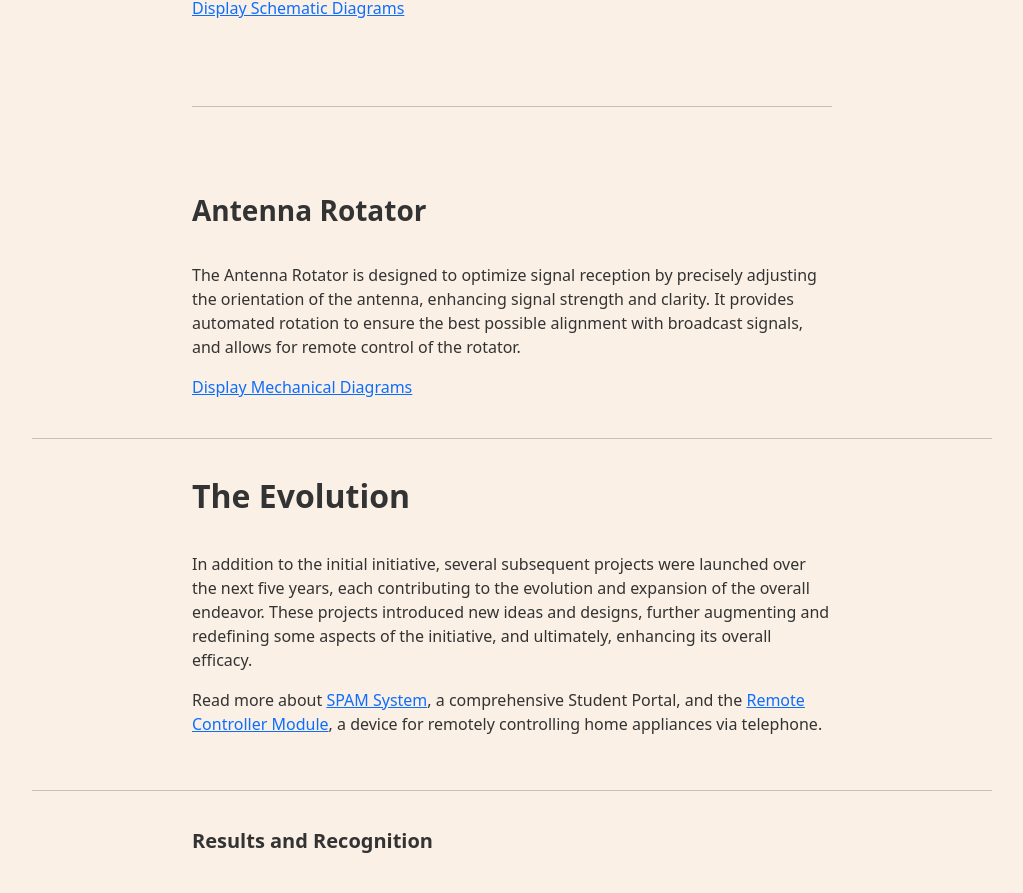
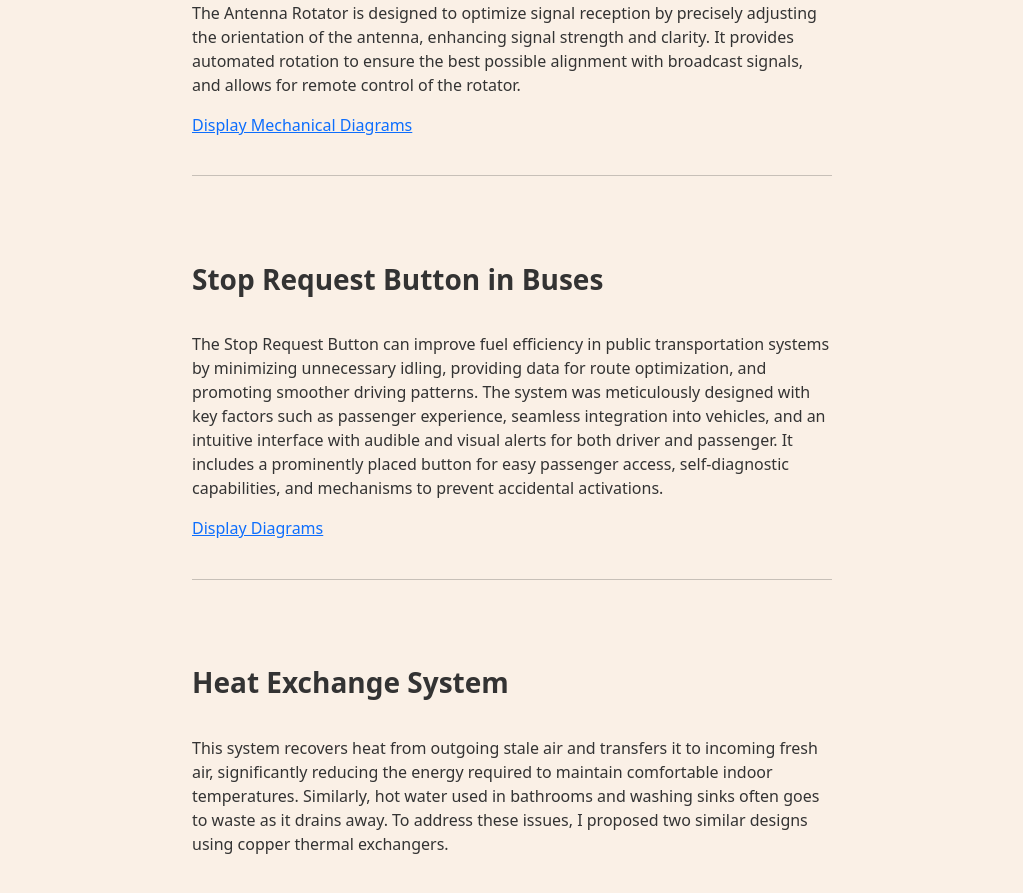
Before and after one commit to ohampro/ohampro.github.io, a Jekyll site: the page built from _ideas/ecity.html, in a window 1280 px wide and 900 px high, scrolled down 7929 px. Shown: the top 893 px of the window, without its empty margins (128-1151 px from the left). Built offline with Jekyll 4.4.1, drawn with Linux system fonts in a browser that asks for light colours; some of the changed text lies outside the part shown.

Commit message:
fix accordion, add Heat Exchanges & Stop Button, fix CSS, update images, close discovery, fix modal image

```diff
--- a/_ideas/ecity.html
+++ b/_ideas/ecity.html
@@ -98,7 +98,14 @@ excerpt: "Awarded an honorary diploma for achieving the top position in the Conc
                 Drawing from this wealth of data, several key insights shaped the direction of the project.
         </p>
 
+        {% if site.user == 'mhp' %}
         <div class="accordion" id="accordionExample">
+
+                {% include bs_accordion_item.html
+                        header="Water Management"
+                        id="collapse2"
+                        parent="accordionExample"
+                        body="ecity/water_management.html"%}
 
                 {% include bs_accordion_item.html
                         header="Energy Efficiency"
@@ -107,19 +114,32 @@ excerpt: "Awarded an honorary diploma for achieving the top position in the Conc
                         body="ecity/energy.html"%}
 
                 {% include bs_accordion_item.html
-                        header="Water Management"
-                        id="collapse2"
-                        parent="accordionExample"
-                        body="ecity/water_management.html"%}
-
-
-                {% include bs_accordion_item.html
                         header="Infrastructure Development"
                         id="collapse3"
                         parent="accordionExample"
                         body="ecity/infra.html"%}
         </div>
+        {% endif %}
 
+        <a href="#discovery_water" data-bs-toggle="collapse" role="button" aria-expanded="false" aria-controls="discovery_water">
+                Water Management
+        </a>
+        <div class="collapse mb-5" id="discovery_water">
+                <div class="card bg-linen card-body">
+                        {% include ecity/water_management.html %}
+                </div>
+        </div>
+
+        <br>
+
+        <a href="#discovery_energy" data-bs-toggle="collapse" role="button" aria-expanded="false" aria-controls="discovery_energy">
+                Energy Efficiency
+        </a>
+        <div class="collapse mb-5" id="discovery_energy">
+                <div class="card bg-linen card-body">
+                        {% include ecity/energy.html %}
+                </div>
+        </div>
 </section>
 
 <hr/>
@@ -141,30 +161,37 @@ excerpt: "Awarded an honorary diploma for achieving the top position in the Conc
         <h5>Design Overview</h5>
         <h2></h2>
         <p>
-        The idea is to interconnect various points in the city to monitor, analyize, and control energy and water consumption.
+        The main idea is to interconnect various points in the city to monitor, analyize, and control energy and water consumption.
         To achieve this, I designed a modular unit that can connect with similar units to form the network needed to reach the goal.
         </p>
+
+        <h3>Key Services and Solutions</h3>
+        <p>
+
+        </p>
+        <ul>
+                <li>Manual Access</li>
+                <li>Tel Line Access</li>
+                <li>Wireless Access</li>
+                <li>Remote Control System</li>
+                <li>Automatic Control</li>
+                <li>Smart Meters</li>
+                <li>Water Management System with Storage Tanks</li>
+                <li>Power Management System featuring Power Backup</li>
+                <li>Heat Exchange System in Buildings</li>
+                <li>Advanced Doorbell</li>
+                <li>Stop Request Button in Buses</li>
+                <li>Advanced Appartement Intercom</li>
+                <li>Antenna Rotator</li>
+                <li>Extendable Internal Network</li>
+        </ul>
 
         <h3>Base Module</h3>
         <p>
                 This supports certain services selected for the initial design and can connect to other
                 modules using either the telephone line or its own wireless radio channel.
         </p>
-        <p>List of services includes:</p>
-        <ul>
-                <li>Manual Access</li>
-                <li>Tel Line Access</li>
-                <li>Wireless Access</li>
-                <li>Extendable Internal Network</li>
-                <li>Remote Control System</li>
-                <li>Automatic Control</li>
-                <li>Smart Meters</li>
-                <li>Water Management System with Storage Tanks</li>
-                <li>Power Management System featuring Power Backup</li>
-                <li>Advanced Doorbell</li>
-                <li>Advanced Appartement Intercom</li>
-                <li>Antenna Rotator</li>
-        </ul>
+
         <figure>
                 <img class="w-100" src="/assets/images/base-module.png">
                 <figcaption>Base Module Diagram</figcaption>
@@ -268,7 +295,7 @@ excerpt: "Awarded an honorary diploma for achieving the top position in the Conc
         {% include carousel.html items=mainImages name="main" %}
 </section>
 
-<hr class="w-50 mt-5">
+<hr class="w-50">
 
 <section id="detailed-design-2" class="content">
         <h3>Internal Network</h3>
@@ -295,7 +322,7 @@ excerpt: "Awarded an honorary diploma for achieving the top position in the Conc
         </div>
 </section>
 
-<hr class="w-50 mt-5">
+<hr class="w-50">
 
 <section id="detailed-design-3" class="content">
         <h3>Power Management System</h3>
@@ -317,7 +344,7 @@ excerpt: "Awarded an honorary diploma for achieving the top position in the Conc
         </div>
 </section>
 
-<hr class="w-50 mt-5">
+<hr class="w-50">
 
 <section id="detailed-design-4" class="content">
         <h3>Water Management Syetem</h3>
@@ -341,7 +368,7 @@ excerpt: "Awarded an honorary diploma for achieving the top position in the Conc
         </div>
 </section>
 
-<hr class="w-50 mt-5">
+<hr class="w-50">
 
 <section id="detailed-design-5" class="content">
         <h3>Intercom System</h3>
@@ -363,7 +390,7 @@ excerpt: "Awarded an honorary diploma for achieving the top position in the Conc
         </div>
 </section>
 
-<hr class="w-50 mt-5">
+<hr class="w-50">
 
 <section id="detailed-design-6" class="content">
         <h3>Antenna Rotator</h3>
@@ -384,6 +411,42 @@ excerpt: "Awarded an honorary diploma for achieving the top position in the Conc
         </div>
 </section>
 
+<hr class="w-50">
+
+<section id="detailed-design-7" class="content">
+        <h3>Stop Request Button in Buses</h3>
+        <p>
+                The Stop Request Button can improve fuel efficiency in public transportation systems
+                by minimizing unnecessary idling, providing data for route optimization,
+                and promoting smoother driving patterns. The system was meticulously designed with
+                key factors such as passenger experience, seamless integration into vehicles, and an intuitive
+                interface with audible and visual alerts for both driver and passenger.
+                It includes a prominently placed button for easy passenger access, self-diagnostic capabilities,
+                and mechanisms to prevent accidental activations.
+        </p>
+        <a href="#schematics_stop_button" data-bs-toggle="collapse" role="button" aria-expanded="false" aria-controls="schematics_stop_button">
+                Display Diagrams
+        </a>
+</section>
+<section>
+        <div class="collapse mb-5" id="schematics_stop_button">
+                <div class="w-100 text-center mb-2 fw-medium">Stop Request Button - An Overview</div>
+                {% include ecity/infra/stop-button-images.html %}
+        </div>
+</section>
+
+<hr class="w-50">
+
+<section id="detailed-design-8" class="content">
+        <h3>Heat Exchange System</h3>
+        <p>
+                This system recovers heat from outgoing stale air and transfers it to incoming fresh air,
+                significantly reducing the energy required to maintain comfortable indoor temperatures. Similarly,
+                hot water used in bathrooms and washing sinks often goes to waste as it drains away.
+                To address these issues, I proposed two similar designs using copper thermal exchangers.
+        </p>
+</section>
+
 <hr/>
 
 <section id="evolution" class="content">
@@ -396,8 +459,8 @@ excerpt: "Awarded an honorary diploma for achieving the top position in the Conc
         </p>
         <p>
                 Read more about <a href="/projects/sepam/">SPAM System</a>,
-                a comprehensive Student Portal, and the <a href="/projects/home_controller/">Remote Controller Module</a>,
-                a device for remotely controlling home appliances via telephone.
+                a comprehensive Student Portal, and the <a href="/projects/ivr/">Interactive Voice Response (IVR) Controller</a>,
+                a device for remotely controlling home appliances via telephone as well as enabling internal calling without an agent.
         </p>
 </section>
 
--- a/_includes/ecity/contest-images.html
+++ b/_includes/ecity/contest-images.html
@@ -4,7 +4,7 @@
         <img src="/assets/images/ecity/contest/award.jpg">
       </div>
       <div class="col-sm-4">
-        <img src="/assets/images/ecity/contest/accolades.jpeg">
+        <img src="/assets/images/ecity/contest/accolades.jpg">
         <img src="/assets/images/ecity/contest/brochure1.jpeg">
       </div>
     </div>
--- a/_includes/ecity/energy.html
+++ b/_includes/ecity/energy.html
@@ -0,0 +1,22 @@
+
+<h3>Energy Wastage in Buildings</h3>
+<div>
+    <p>
+        During the colder months, substantial amounts of heat were being lost whenever indoor air was exchanged
+        with fresh outdoor air, leading to increased energy consumption to maintain comfortable temperatures.
+        Additionally, hot water used in bathrooms and washing sinks was often wasted as it drained away,
+        carrying valuable heat with it. Another similar issue was poorly insulated areas, which exacerbated
+        this problem by allowing even more heat to escape.
+    </p>
+</div>
+
+<div class="w-100 mt-5"><hr></div>
+
+<h3>Fuel Inefficiency in Public Transportation</h3>
+<p>
+    Insights into fuel inefficiency in public transportation revealed by some critical factors stemming
+    from the behavior of both drivers and passengers. Drivers often interrupted smooth driving by
+    reducing bus speed near each stop in anticipation of passengers alighting. Concurrently, passengers'
+    unpredictable requests for unscheduled stops resulted in multiple stops clustered around a single location.
+    These observations underscored the urgent need for a solution to streamline driver behavior and passenger requests.
+</p>
--- /dev/null
+++ b/_includes/ecity/infra/stop-button-images.html
@@ -0,0 +1,12 @@
+<div class="container text-center design-gallery">
+    <div class="row justify-content-center">
+      <div class="col-sm-2">
+        <span>Governor's Coordination Letter</span>
+        <span class="title d-none">Governor's Coordination Letter on Stop Request System</span>
+        <img src="/assets/images/ecity/stop_button/1.jpeg">
+      </div>
+      <div class="col-sm-6">
+        <img src="/assets/images/ecity/stop_button/2.jpeg">
+      </div>
+    </div>
+  </div>
--- a/_includes/ecity/water/hot_water/hot_water.html
+++ b/_includes/ecity/water/hot_water/hot_water.html
@@ -34,7 +34,7 @@
     from interior areas, possibly due to concerns about oxygen depletion.
 </p>
 
-<h5>Second Inference:</h5>
+<h5>Finding:</h5>
 <p>
         I proposed adding a third pipe to collect and recirculate cold water, eliminating wastage and
         ensuring safe hot water preparation. To facilitate progress, I employed an iterative problem-solving approach
--- a/_includes/ecity/water/school_water_wastage/school_water_wastage.html
+++ b/_includes/ecity/water/school_water_wastage/school_water_wastage.html
@@ -29,7 +29,7 @@
 
 {% include ecity/water/school_water_wastage/info_push_taps.html %}
 
-<h5>First Inference:</h5>
+<h5>Finding:</h5>
 <p>
         Influencing policies and measures was beyond the limitation of my young 18-year-old self, as
         was changing the standards in appliance manufacturing. Therefore, I focused on the observed
--- a/_includes/ecity/water_management.html
+++ b/_includes/ecity/water_management.html
@@ -1,5 +1,5 @@
 {% include ecity/water/school_water_wastage/school_water_wastage.html %}
 
-<hr>
+<div class="w-100 my-5"><hr></div>
 
 {% include ecity/water/hot_water/hot_water.html %}
--- a/_projects/home_controller.html
+++ b/_projects/ivr.html
@@ -1,9 +1,9 @@
 ---
-title: "Home Appliances Remote Controller"
+title: "Interactive Voice Response (IVR) Controller"
 muted: "2003"
-permalink: "/projects/home_controller/"
+permalink: "/projects/ivr/"
 excerpt: "Facilitating control over lighting, temperature, and home appliances through phone connectivity,
-    this innovation became a pivotal component of my eCity design."
+    and enabling extension dialing without speaking to an agent."
 
 ---
 
--- a/assets/js/modals.js
+++ b/assets/js/modals.js
@@ -5,11 +5,19 @@ function onThumbnailBookClick (){
 
     let parent = event.target.parentElement;
 
-    let srcTitle = parent.getElementsByTagName('figcaption').first ??
-        parent.getElementsByClassName('title').first ?? parent;
+    let figcaptions = parent.getElementsByTagName('figcaption');
+    let srcTitle = parent;
+    if (figcaptions.length > 0){
+        srcTitle = figcaptions[0];
+    }else{
+        let titles = parent.getElementsByClassName('title');
+        if (titles.length > 0){
+            srcTitle = titles[0];
+        }
+    }
 
     let titleEl = document.getElementById('thumbnailBookDialogTitle');
-    titleEl.textContent = srcTitle.innerText;
+    titleEl.textContent = srcTitle.innerText ?? srcTitle.textContent;
 }
 
 function setupImage(img){
```
Also changed, not shown: assets/images/ecity/contest/accolades.jpeg (deleted), assets/images/ecity/contest/accolades.jpg (added), assets/images/ecity/stop_button/1.jpeg (added), assets/images/ecity/stop_button/2.jpeg (added).
